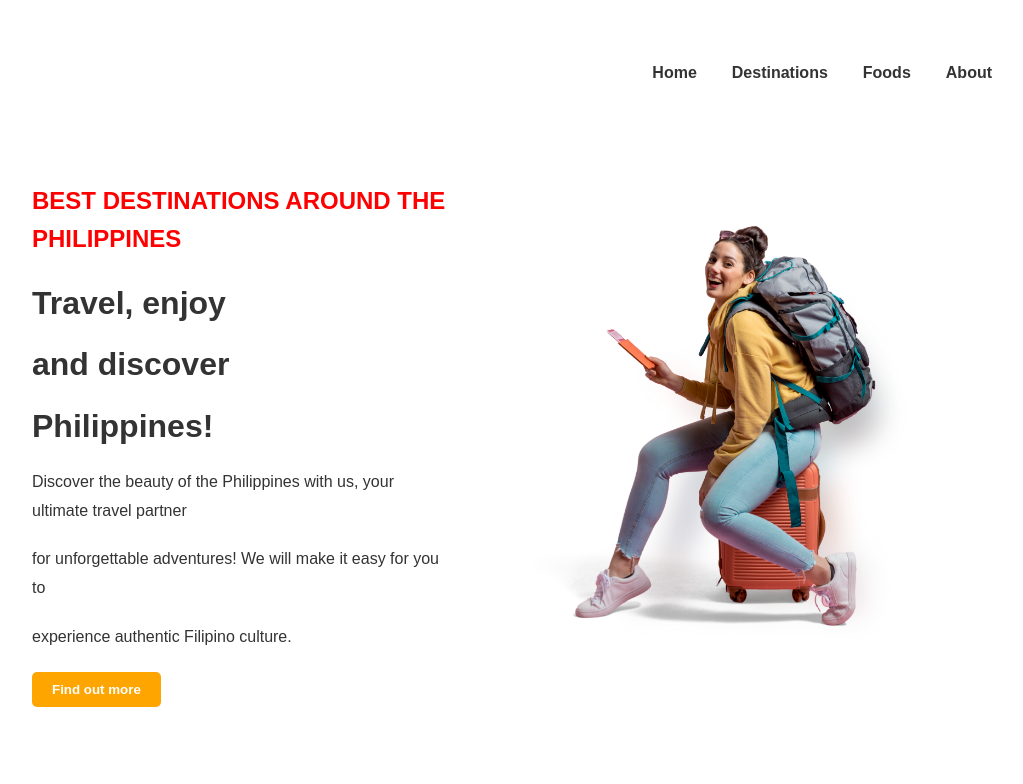
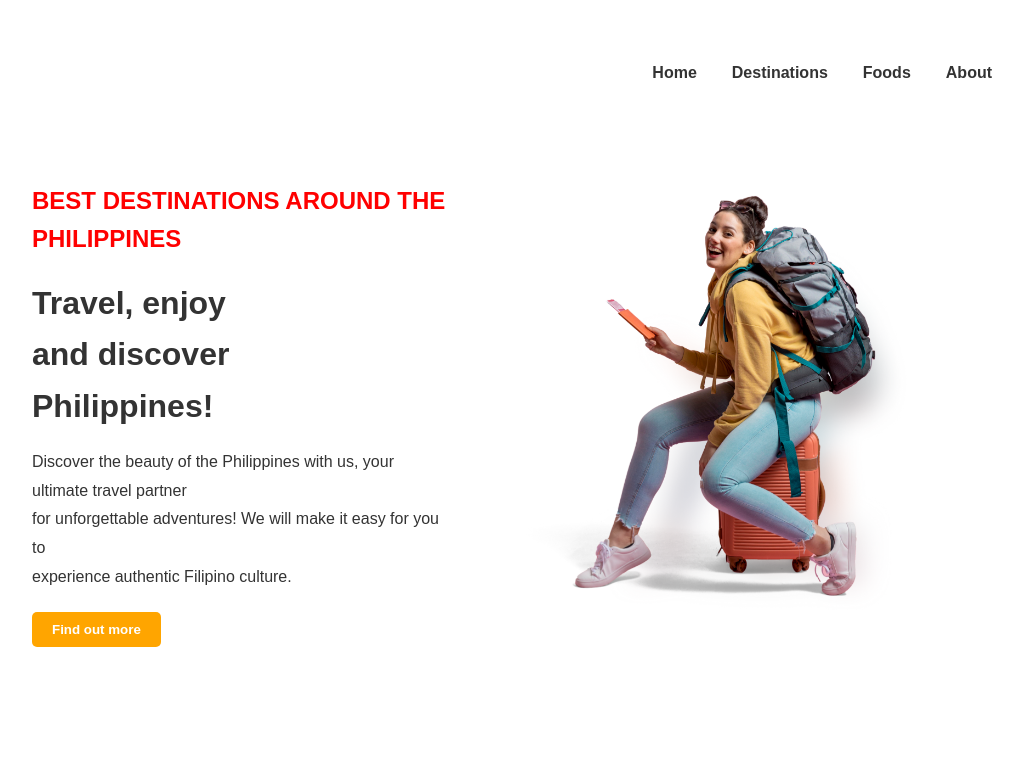
Before and after one commit to 1PpTenshi1/website-live, a Next.js app: page / in a window 1280 px wide. Shown: the top 784 px of the page, without its empty margins (168-1191 px from the left). Built offline with nearby package versions, Linux system fonts and the light colour scheme.

Commit message:
fwsafwsa

```diff
--- a/src/app/page.js
+++ b/src/app/page.js
@@ -11,15 +11,11 @@ export default function Home() {
             <div className="hero-text">
               <h2>BEST DESTINATIONS AROUND THE PHILIPPINES</h2>
               <h1>
-                Travel, enjoy
+                Travel, enjoy <br></br>and discover <br></br>Philippines!
               </h1>
-              <h1>and discover</h1>
-              <h1>Philippines!</h1>
               <p>
-                Discover the beauty of the Philippines with us, your ultimate travel partner
+                Discover the beauty of the Philippines with us, your ultimate travel partner <br></br>for unforgettable adventures! We will make it easy for you to <br></br>experience authentic Filipino culture.
               </p>
-              <p>for unforgettable adventures! We will make it easy for you to </p>
-              <p>experience authentic Filipino culture.</p>
               <button className="btn">Find out more</button>
             </div>
             <div className="hero-image">
```
